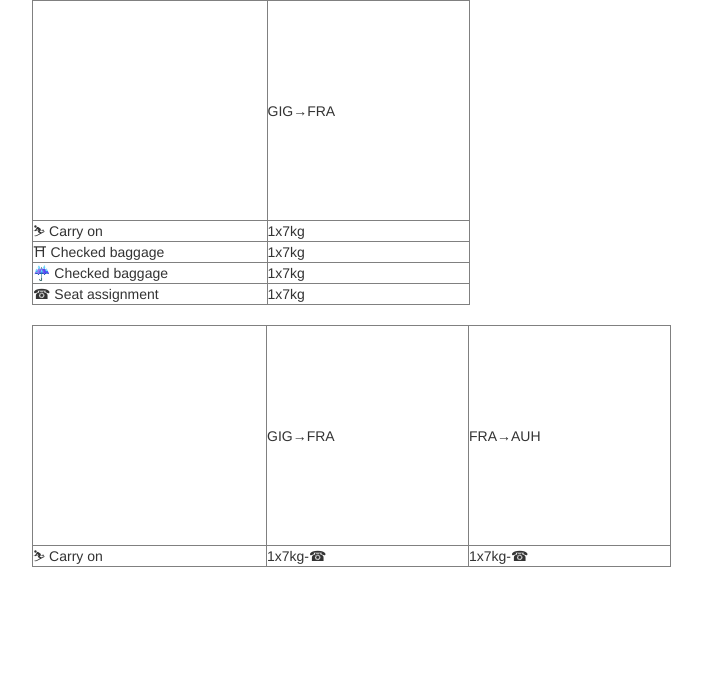
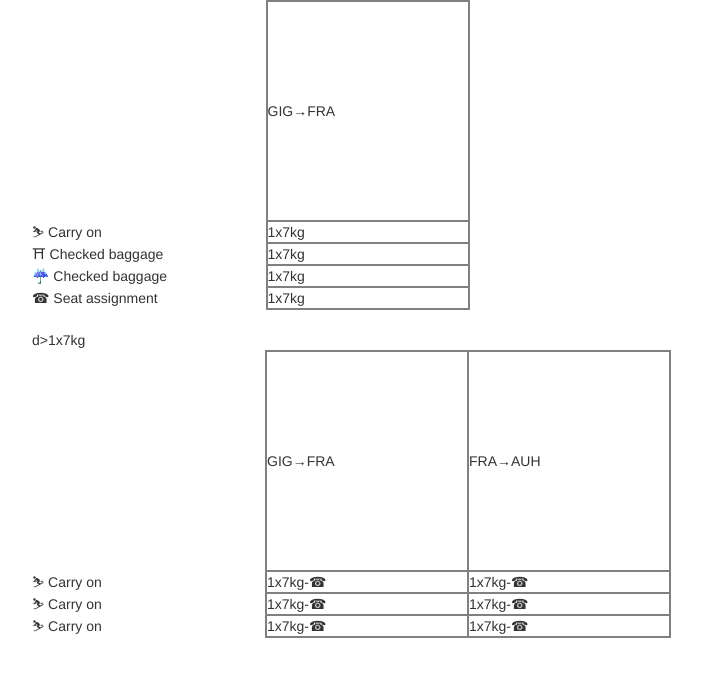
Before and after one commit to vetsinen/bf-draft, a website: page table-layout.html in a window 1280 px wide. Shown: the whole page, without its empty margins (38-740 px from the left). Drawn offline with nearby package versions, Linux system fonts and the light colour scheme.

Commit message:
bordering

```diff
--- a/table-layout.html
+++ b/table-layout.html
@@ -11,10 +11,12 @@
         body {
             box-sizing: border-box;
         }
+
         @font-face {
             font-family: Proxima Nova; /* Имя шрифта */
-        src: url(/home/vhodzevych/w01/ProximaNova-ThinIt.ttf); /* Путь к файлу со шрифтом */
+            src: url('ProximaNova-ThinIt.ttf'); /* Путь к файлу со шрифтом */
         }
+
         .brand-family {
             font-family: 'Proxima Nova', sans-serif;
             font-weight: 700;
@@ -22,12 +24,26 @@
             font-size: 15px;
             letter-spacing: -0.01em;
         }
+
+        table {
+            /*border: 1px solid black;*/
+            /*border-collapse: collapse;*/l
+        }
+        td:first-child{
+            border: none;
+        }
+
+        td {
+            /*border-left: 1px solid black;*/
+            /*border-right: 1px solid black;*/
+            border: 2px solid grey;
+        }
     </style>
 </head>
 <body>
 <div class="container">
     <div style="width: 438px;">
-        <table width="100%" border="1px">
+        <table width="100%">
             <tr>
                 <td width="234px" height="220px"><span>&nbsp;</span></td>
                 <td width="202px"><span>GIG→FRA</span></td>
@@ -50,11 +66,10 @@
             </tr>
         </table>
 
-
     </div>
     <br>
     <div style="width: 639px">
-        <table width="100%" border="1px">
+        <table width="100%">
             <tr>
                 <td width="234px" height="220px"><span>&nbsp;</span></td>
                 <td width="202px"><span>GIG→FRA</span></td>
@@ -65,6 +80,17 @@
                 <td>1x7kg-☎</td>
                 <td>1x7kg-☎</td>
             </tr>
+            <tr>
+                <td>⛷ Carry on</td>
+                <td>1x7kg-☎</td>
+                <td>1x7kg-☎</td>
+            </tr>
+            <tr>
+                <td>⛷ Carry on</td>
+                <td>1x7kg-☎</td>
+                <td>1x7kg-☎</td>
+            </tr>d>1x7kg</td>
+            </tr>
         </table>
 
     </div>
```
Lines whose indentation alone changed are shown as unchanged.
